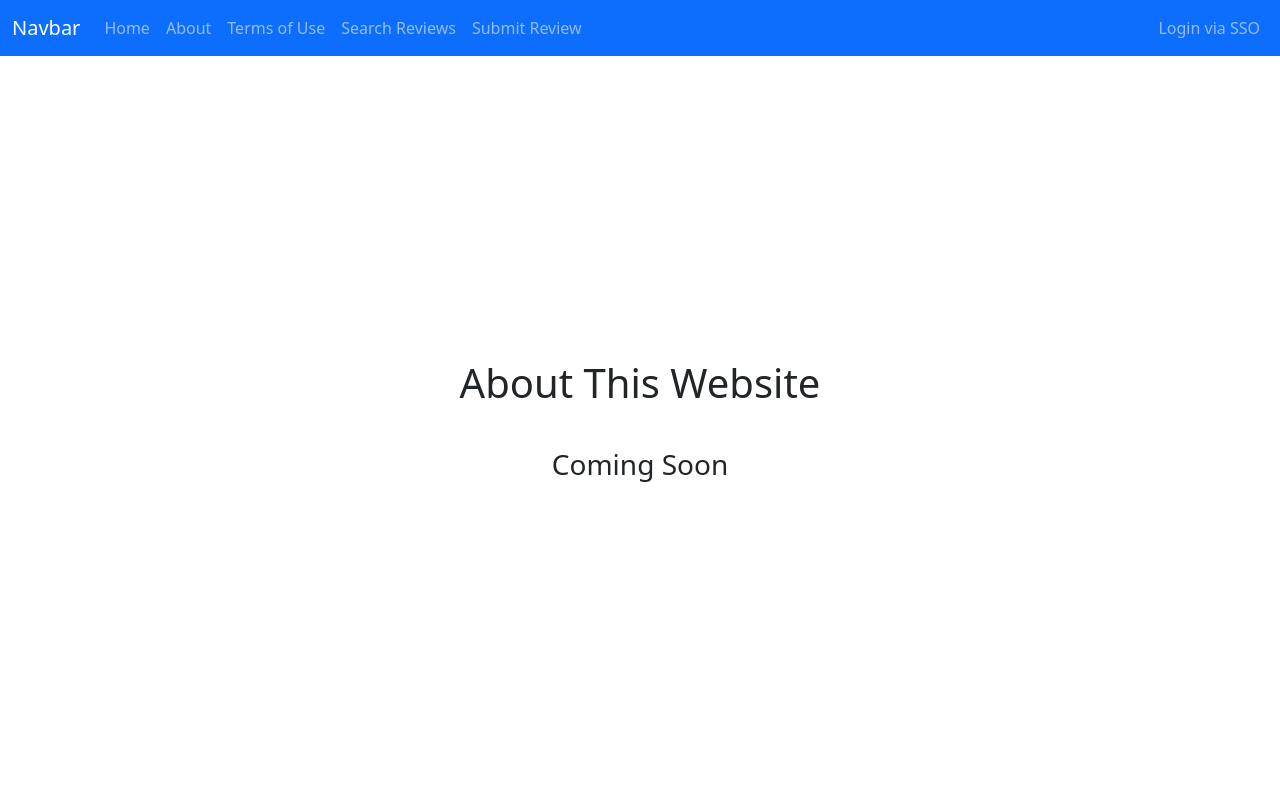
After one commit to Naeviant/Course-Unit-Reviews, a PHP site: page /about.php in a window 1280 px wide. The commit adds this page. Run offline with PHP 8.4, Linux system fonts and the light colour scheme.

Commit message:
create about and terms page placeholders

```diff
--- /dev/null
+++ b/about.php
@@ -0,0 +1,9 @@
+<?php include_once("components/header.php") ?>
+
+<div id="teaser-wrapper">
+    <h1>About This Website</h3>
+    <hr />
+    <h3>Coming Soon</h3>
+</div>
+
+<?php include_once("components/footer.php") ?>
--- a/components/header.php
+++ b/components/header.php
@@ -21,11 +21,10 @@
                     <a class="nav-link" href="index.php">Home</a>
                 </li>
                 <li class="nav-item">
-                    <a class="nav-link" href="#">About</a>
+                    <a class="nav-link" href="about.php">About</a>
                 </li>
-
                 <li class="nav-item">
-                    <a class="nav-link" href="#">Terms of Use</a>
+                    <a class="nav-link" href="terms.php">Terms of Use</a>
                 </li>
                 <li class="nav-item">
                     <a class="nav-link" href="#">Search Reviews</a>
```
Also changed, not shown: terms.php (added, +9 -0 lines).
